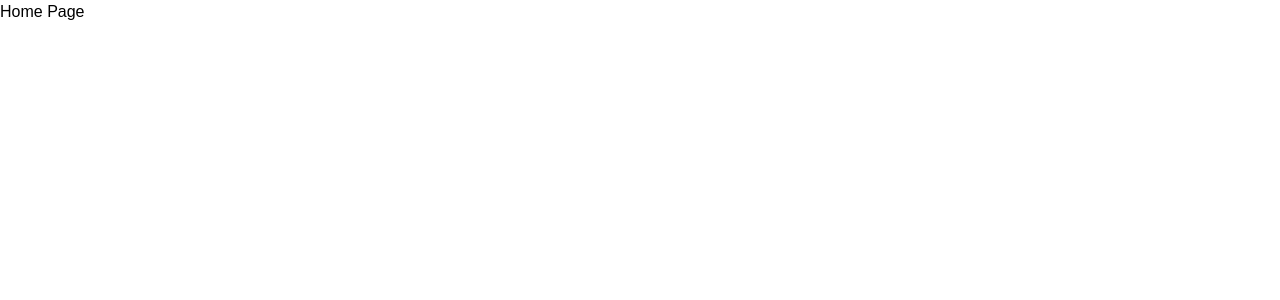
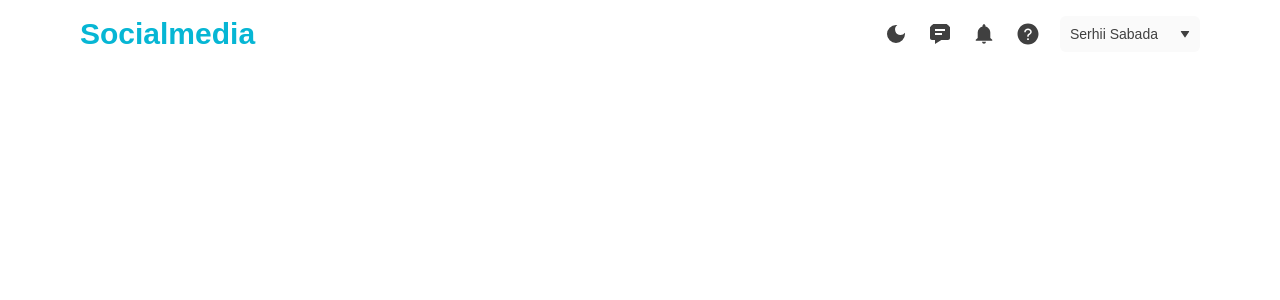
Before and after one commit to Sergey325/social_media, a React (Create React App) app in the folder client/: page /home in a window 1280 px wide. Shown: the top 300 px of the page. Built offline with nearby package versions, Linux system fonts and the light colour scheme.

Commit message:
client ADD Navbar

```diff
--- a/client/package.json
+++ b/client/package.json
@@ -16,6 +16,7 @@
     "react-dom": "^18.2.0",
     "react-dropzone": "^14.2.3",
     "react-hook-form": "^7.45.4",
+    "react-icons": "^4.10.1",
     "react-redux": "^8.1.2",
     "react-router-dom": "^6.15.0",
     "react-scripts": "5.0.1",
--- a/client/src/App.tsx
+++ b/client/src/App.tsx
@@ -10,15 +10,15 @@ function App() {
     const mode = useSelector((state : RootState) => state.mode)
 
     useEffect(() => {
-        if(mode === "dark") {
-            document.documentElement.classList.add("dark");
+        if(mode !== "light") {
+            document.documentElement.setAttribute("data-theme", "dark");
         } else{
-            document.documentElement.classList.remove("dark");
+            document.documentElement.setAttribute("data-theme", "light");
         }
     }, [mode])
 
     return (
-        <div className="">
+        <div className="px-5 sm:px-20 bg-bkg-default transition">
             <BrowserRouter>
                 <Routes>
                     <Route path="/" element={<LoginPage/>} />
--- /dev/null
+++ b/client/src/components/DropDown/DropDown.tsx
@@ -0,0 +1,117 @@
+import React, {ReactNode, useCallback, useEffect, useState} from "react";
+import DropDownItem from "components/DropDown/DropDownItem";
+import {BiSolidDownArrow} from "react-icons/bi";
+import {IconType} from "react-icons";
+
+type Option = {
+    value: string
+    label: string
+    icon?: IconType
+    item?:  ReactNode;
+    onSelected: () => void
+};
+
+type Props = {
+    placeholder?: string
+    body?: React.ReactElement
+    rounded?: boolean
+    mainStyles?: string
+    options: Option[]
+    childStyle?: string
+    hrAfter?: Number[]
+    overflowHidden?: boolean
+};
+
+const DropDown = ({placeholder, body, rounded, mainStyles, options, childStyle, hrAfter, overflowHidden = false}: Props) => {
+    const [isOpen, setIsOpen] = useState(false)
+    const [selectedOption, setSelectedOption] = useState<Option | null>(null);
+
+    const handleSelectOption = useCallback((option: Option) => {
+        if(selectedOption?.value === option.value && option.label){
+            return
+        }
+        setSelectedOption(option);
+        option.onSelected();
+        console.log("h")
+    }, [selectedOption?.value]);
+
+    useEffect(() => {
+        setIsOpen(false);
+    }, [selectedOption]);
+
+    return (
+        <div
+            onClick={() => {setIsOpen((value) => !value)}}
+            className={`
+                relative
+                md:py-1 md:px-2
+                border-[2px]
+                flex flex-row items-center gap-3
+                rounded-${rounded ? "full" : "none"}
+                cursor-pointer
+                hover:shadow-[0_0_20px_rgba(98,143,200,0.25)]
+                transition
+                text-md
+                group
+                select-none
+                touch-none
+                ${mainStyles}
+            `}
+        >
+            {
+                body ? body
+                    : (
+                        <div className="flex items-center justify-between py-1 px-1 md:px-0.5 w-full min-w-[50px]">
+                            {
+                                selectedOption && selectedOption.label ? (selectedOption.label)
+                                : (<p className="text-center">{placeholder}</p>)
+                            }
+                            <BiSolidDownArrow
+                                className={` transition-all duration-300 ${isOpen ? "rotate-180" : "rotate-0"}`} size={10}/>
+                        </div>
+                    )
+            }
+
+            <div
+                className={`
+                    absolute
+                    rounded-${rounded ? "xl" : "none"}
+                    shadow-md
+                    w-full
+                    overflow-x-hidden
+                    right-0
+                    top-3/4
+                    text-base
+                    text-neutral-dark
+                    transition-all
+                    duration-300
+                    ${overflowHidden ? "max-h-[200px] lg:max-h-max": "max-h-max"}
+                    min-w-min
+                    z-50
+                    ${isOpen ? `translate-y-2 opacity-100 visible` : "translate-y-[-5] opacity-0 invisible"}
+                `}
+            >
+                <div className="flex flex-col h-full items-center cursor-pointer text-md w-full">
+                    {options.map((option, key) => (
+                        (
+                            <div key={key + option.value} className="w-full" onClick={() => handleSelectOption(option)}>
+                                {hrAfter?.includes(key) && (
+                                    <hr className="border-neutral-medium"/>
+                                )}
+                                <DropDownItem
+                                    label={option.label}
+                                    item={option.item}
+                                    icon={option.icon}
+                                    childStyle={childStyle}
+                                />
+                            </div>
+                        ))
+                    )}
+                </div>
+            </div>
+
+        </div>
+    );
+};
+
+export default DropDown;
--- /dev/null
+++ b/client/src/components/DropDown/DropDownItem.tsx
@@ -0,0 +1,21 @@
+import React, { ReactNode } from "react";
+import {IconType} from "react-icons";
+
+type Props = {
+    label: string;
+    item?: ReactNode;
+    icon?: IconType;
+    childStyle?: string;
+    onClick?: () => void
+};
+
+const DropDownItem = ({ label, childStyle, item, icon: Icon, onClick }: Props) => {
+    return (
+        <div className={`${childStyle} px-4 py-3 w-full text-center transition`} onClick={onClick}>
+            {item && item}
+            {Icon ? <Icon size={20}/> : label}
+        </div>
+    );
+};
+
+export default DropDownItem;
--- /dev/null
+++ b/client/src/components/ThemeToggle.tsx
@@ -0,0 +1,22 @@
+import {MdDarkMode, MdLightMode} from "react-icons/md";
+import {useDispatch, useSelector} from "react-redux";
+import {setMode} from "../state";
+import {RootState} from "../index";
+
+
+const ThemeToggle = () => {
+    const mode = useSelector((state: RootState) => state.mode);
+    const dispatch = useDispatch();
+
+    return (
+        <div className="flex justify-center transition cursor-pointer" onClick={() => dispatch(setMode())}>
+            {
+                mode === "light"
+                    ? <MdDarkMode className="md:hover:bg-neutral-light p-1.5 lg:p-1 rounded-full transition pointer-events-auto md:pointer-events-none" size={32} onClick={() => dispatch(setMode())}/>
+                    : <MdLightMode className="md:hover:bg-neutral-light p-1.5 lg:p-1 rounded-full transition pointer-events-auto md:pointer-events-none" size={32} onClick={() => dispatch(setMode())}/>
+            }
+        </div>
+    );
+};
+
+export default ThemeToggle;
--- a/client/src/index.css
+++ b/client/src/index.css
@@ -6,7 +6,7 @@
     :root {
         --color-primary-dark: 14 116 144;
         --color-primary-main: 6 182 212;
-        --color-primary-light: 236 254 255;
+        --color-primary-light: 207 250 254;
 
         --color-neutral-dark: 64 64 64;
         --color-neutral-main: 115 115 115;
@@ -24,9 +24,9 @@
 
         --color-neutral-dark: 245 245 245;
         --color-neutral-main: 229 229 229;
-        --color-neutral-mediumMain: 163 163 163;
-        --color-neutral-medium: 212 212 212;
-        --color-neutral-light: 250 250 250;
+        --color-neutral-mediumMain: 212 212 212;
+        --color-neutral-medium: 163 163 163;
+        --color-neutral-light: 64 64 64;
 
         --color-bkg-default: 23 23 23;
         --color-bkg-alt: 38 38 38;
--- a/client/src/scenes/homePage/index.tsx
+++ b/client/src/scenes/homePage/index.tsx
@@ -1,3 +1,5 @@
+import Navbar from "../navbar";
+
 type Props = {
 
 };
@@ -5,7 +7,7 @@ type Props = {
 const HomePage = (props: Props) => {
     return (
         <div>
-            Home Page
+            <Navbar/>
         </div>
     );
 };
--- a/client/src/scenes/navbar/index.tsx
+++ b/client/src/scenes/navbar/index.tsx
@@ -2,22 +2,83 @@ import { useDispatch, useSelector } from "react-redux";
 import { setLogout, setMode } from "state";
 import {useNavigate} from "react-router-dom";
 import {RootState} from "../../index";
+import {BiSolidMessageDetail} from "react-icons/bi";
+import {IoMdNotifications} from "react-icons/io";
+import DropDown from "../../components/DropDown/DropDown";
+import {useEffect, useMemo, useState} from "react";
+import ThemeToggle from "../../components/ThemeToggle";
+import {AiFillQuestionCircle} from "react-icons/ai";
 
-
-type Props = {
-
-};
-
-const Navbar = (props: Props) => {
+const Navbar = () => {
+    const [windowWidth, setWindowWidth] = useState(window.innerWidth);
     const dispatch = useDispatch();
     const navigate = useNavigate();
     const user = useSelector((state: RootState) => state.user);
-
     const fullName = `${user?.firstName} ${user?.lastName}`;
 
+    useEffect(() => {
+        const handleResize = () => {
+            setWindowWidth(window.innerWidth);
+        };
+
+        window.addEventListener("resize", handleResize);
+
+        return () => {
+            window.removeEventListener("resize", handleResize);
+        };
+    }, [window.innerWidth]);
+
+    const options = useMemo(() => {
+        let options
+        options = [
+            { value: "Serhii Sabada", label: "Serhii Sabada", onSelected: function() { }},
+            { value: "Logout", label: "Logout", onSelected: function() { dispatch(setLogout()) }},
+        ]
+
+        if(windowWidth < 640){
+            options = [
+                { value: "Mode", label: "", item: <ThemeToggle/>, onSelected: function() { dispatch(setMode()) }},
+                { value: "Message", label: "", icon: BiSolidMessageDetail, onSelected: function() { }},
+                { value: "Notifications", label: "", icon: IoMdNotifications, onSelected: function() { }},
+                { value: "Support", label: "", icon: AiFillQuestionCircle, onSelected: function() { }},...options,
+            ]
+        }
+
+        return options
+    }, [windowWidth, dispatch])
+
     return (
-        <div className="flex justify-between items-center px-1 py-2 bg-bkg-alt">
-            Navbar
+        <div className="flex justify-between items-center py-4 w-full">
+            <h1
+                className="font-bold text-xl md:text-2xl lg:text-3xl cursor-pointer text-primary-main hover:text-primary-light select-none transition"
+                onClick={() => navigate("/home")}
+            >
+                Socialmedia
+            </h1>
+            <div className="flex justify-between text-sm items-center gap-4">
+                <div className="hidden sm:flex items-center text-neutral-dark gap-3">
+                    <ThemeToggle />
+                    <BiSolidMessageDetail className="bg-bkg-default hover:bg-neutral-light p-1.5 lg:p-1 rounded-full transition cursor-pointer" size={32}/>
+                    <IoMdNotifications className="bg-bkg-default hover:bg-neutral-light p-1.5 lg:p-1 rounded-full transition cursor-pointer" size={32}/>
+                    <AiFillQuestionCircle className="bg-bkg-default hover:bg-neutral-light p-1.5 lg:p-1 rounded-full transition cursor-pointer" size={32}/>
+                </div>
+                <DropDown
+                    placeholder="Serhii Sabada"
+                    mainStyles="
+                        hover:shadow-none
+                        min-w-[140px]
+                        border-none
+                        rounded-md
+                        text-neutral-dark
+                        bg-neutral-light
+                        px-1
+                        z-10
+                    "
+                    childStyle={"flex items-center justify-center bg-neutral-light hover:bg-neutral-medium text-sm drop-shadow-xl"}
+                    hrAfter={windowWidth < 640 ? [5] : [1]}
+                    options={options}
+                />
+            </div>
         </div>
     );
 };
```
Also changed, not shown: 1 other file (tests, documents, lock files or other folders).
